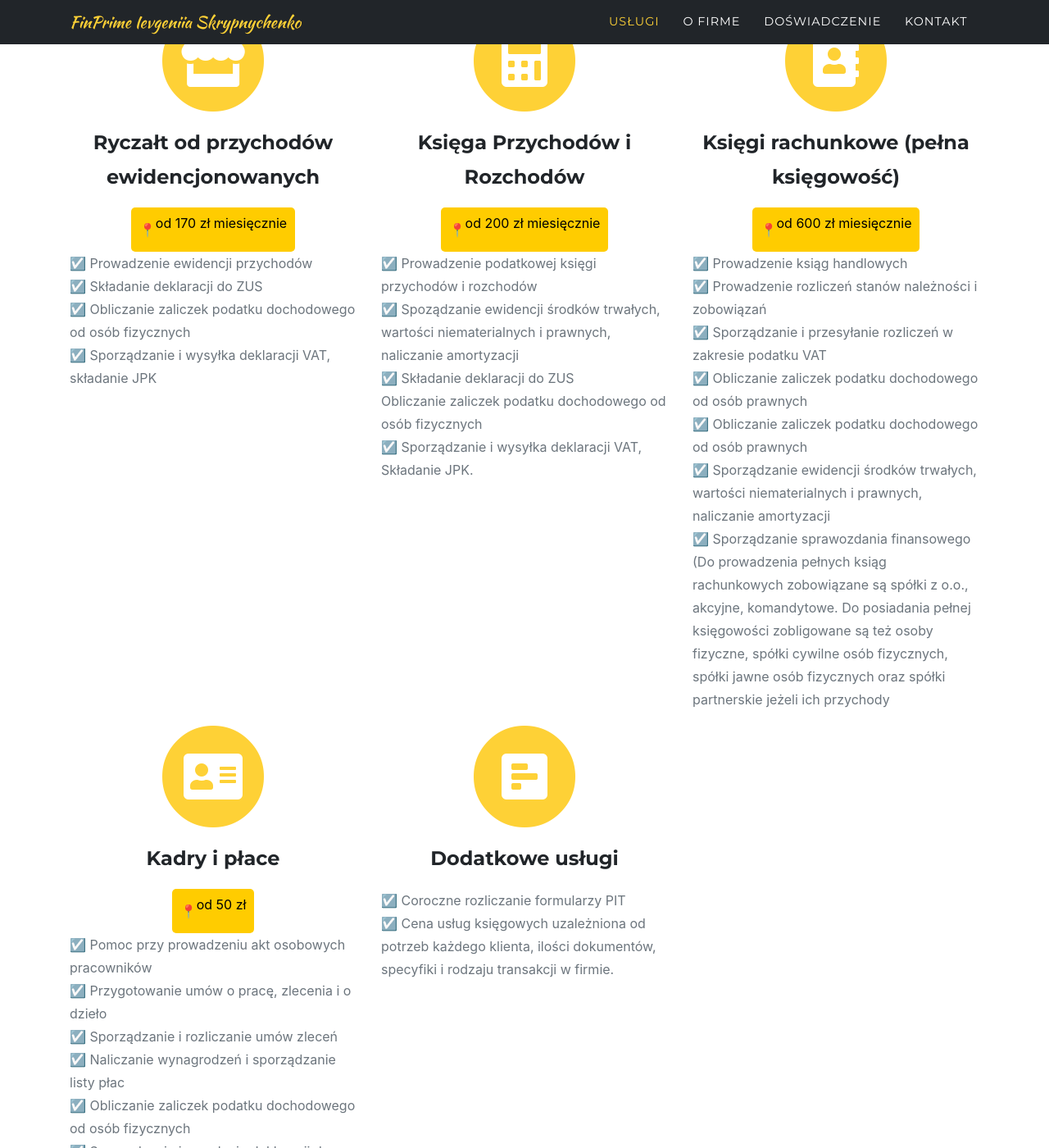
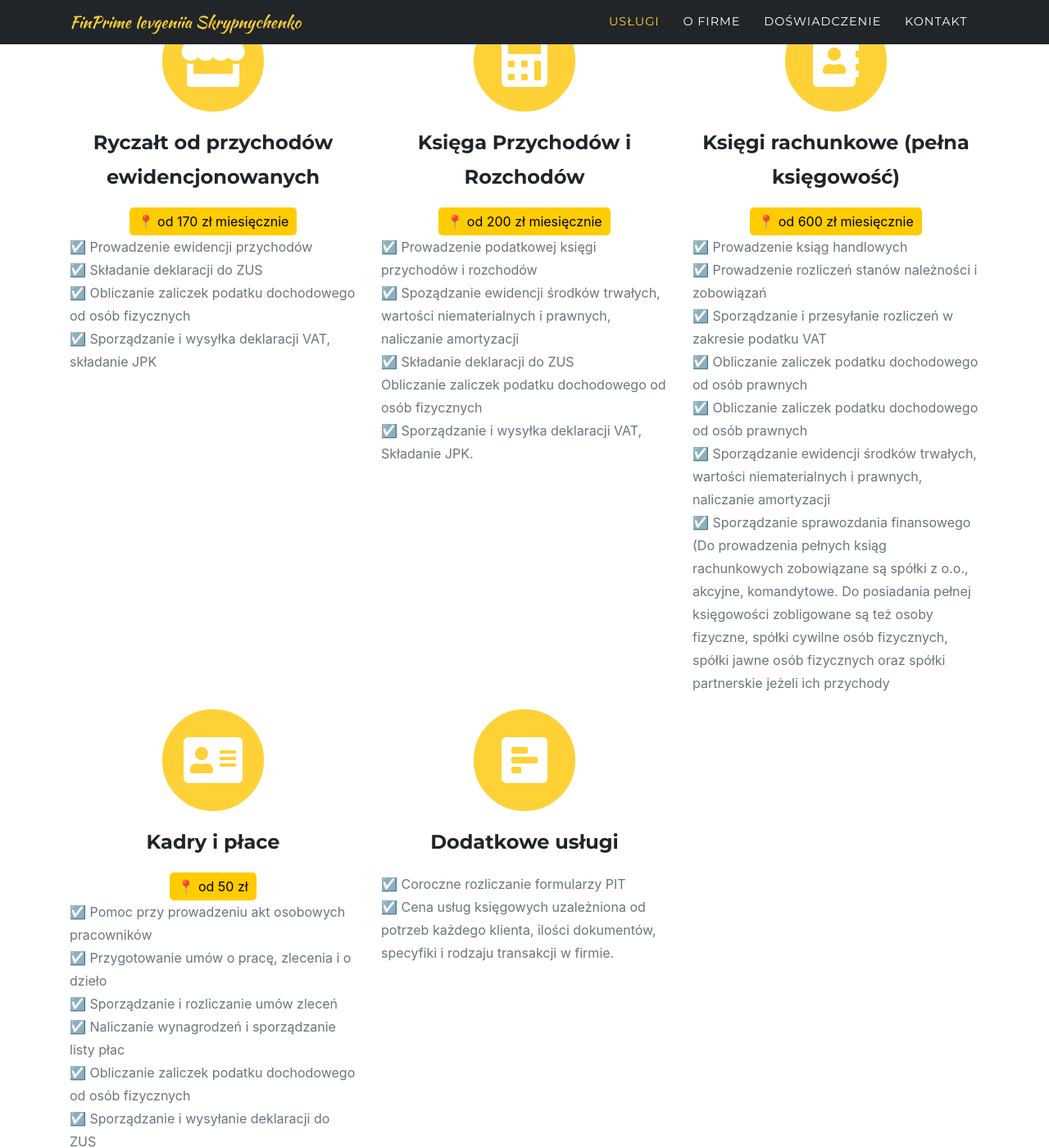
Before and after one commit to scripnichenko/finprime, a Jekyll site: the page built from index.md, in a window 1280 px wide and 1400 px high, scrolled down 897 px. Shown: the whole window at 82% size. Built offline with Jekyll 4.4.1, drawn with Linux system fonts in a browser that asks for light colours; some web fonts are replaced.

Commit message:
without markdownify

```diff
--- a/_includes/services.html
+++ b/_includes/services.html
@@ -20,7 +20,7 @@
             <i class="{{ service.icon | default: "fas fa-shopping-cart" }} fa-stack-1x fa-inverse"></i>
           </span>
           <h4 class="service-heading">{{ service.title | markdownify }}</h4>
-          {% if service.price %}<div class="price-badge">📍 {{ service.price | markdownify }}</div>{% endif %}
+          {% if service.price %}<div class="price-badge">📍 {{ service.price }}</div>{% endif %}
           {% if service.desc %}<div class="text-muted text-left">{{ service.desc | markdownify }}</div>{% endif %}
 
         </div>
```
